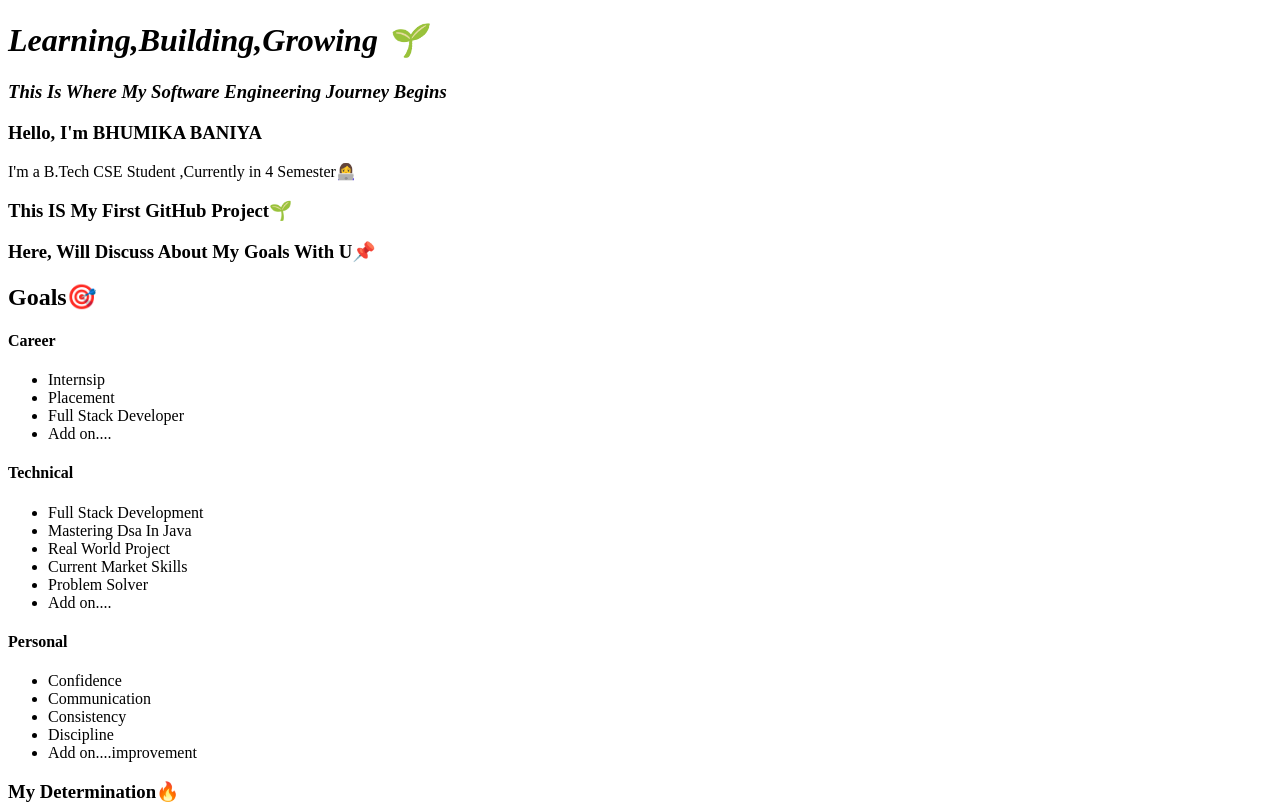
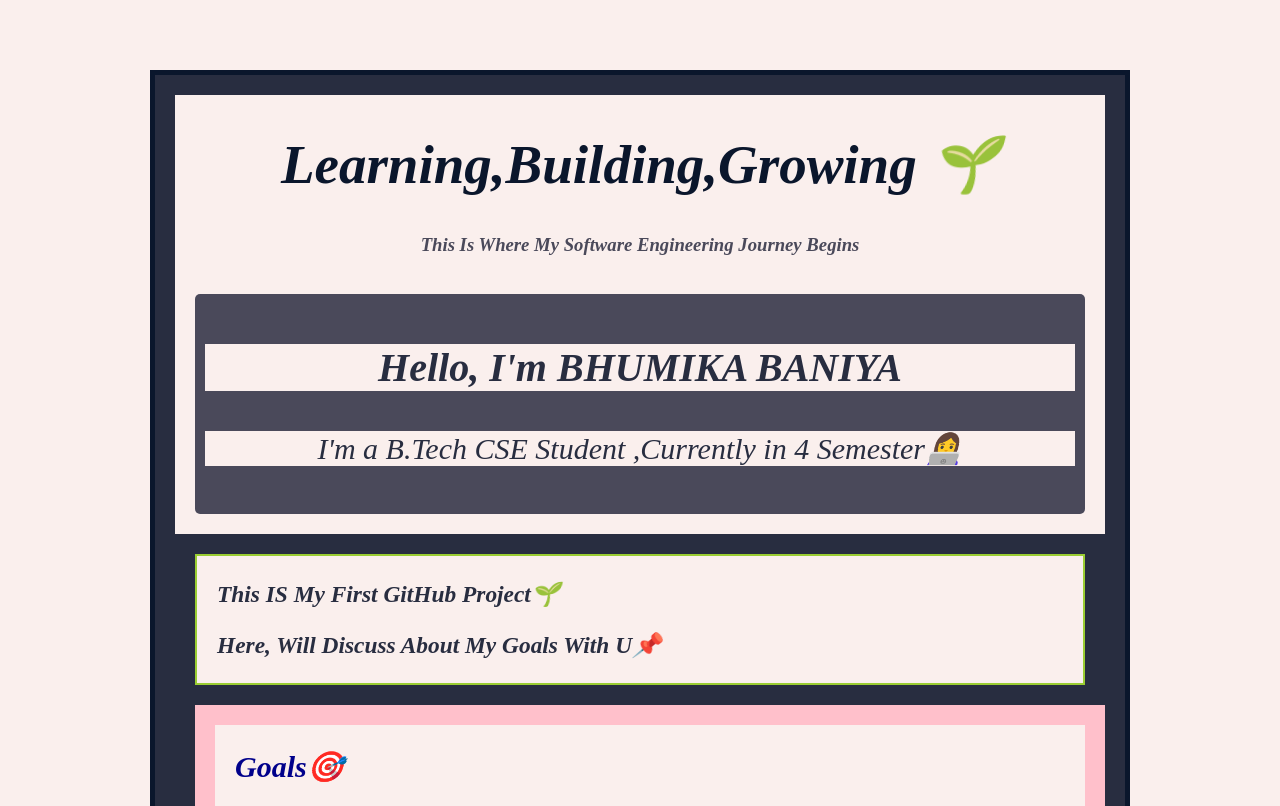
Before and after one commit to bhumikabaniya16/learn.dev, a plain HTML site: page index.html in a window 1280 px wide. Shown: the top 806 px of the page. Drawn offline with Linux system fonts and the light colour scheme.

Commit message:
link css file to index.html

```diff
--- a/index.html
+++ b/index.html
@@ -6,19 +6,21 @@
     <meta charset="UTF-8">
     <meta name="viewport" content="width=device-width, initial-scale=1.0">
     <title>Document</title>
+    <link rel="stylesheet" href="style.css">
 </head>
 <body>
-    <header>
-        <h1><strong>
-            <I>Learning,Building,Growing 🌱</I>
+    <header  id="head">
+        <h1 ><strong>
+            <i>Learning,Building,Growing 🌱</i>
         </strong></h1>
         <h3>
             <em> This Is Where My Software Engineering Journey Begins</em>
         </h3>
     </header>
     <section>
-        <header><h3>Hello, I'm BHUMIKA BANIYA</h3>
-        <p>I'm a B.Tech CSE Student ,Currently in 4 Semester👩‍💻</p></header></section>
+        <header class="hero"><h3>Hello, I'm BHUMIKA BANIYA</h3>
+        <p>I'm a B.Tech CSE Student ,Currently in 4 Semester👩‍💻</p></header>
+    </section>
         <article>
             <h3>
                 This IS My First GitHub Project🌱
@@ -27,7 +29,7 @@
                 Here, Will Discuss About My Goals With U📌
             </h3>
         </article>
-       <section> <h2>Goals🎯</h2>
+       <section class="motive"> <h2>Goals🎯</h2>
             <h4>Career</h4>
         <ul>
             <li>Internsip</li>
@@ -53,7 +55,7 @@
     <li>Add on....improvement</li>
 </ul>
  </section>
-    <section><h3>
+    <section class="motive"><h3>
         My Determination🔥
 
     </h3>
@@ -67,5 +69,6 @@
     </ul>
 </footer>
 
+
 </body>
 </html>
```
